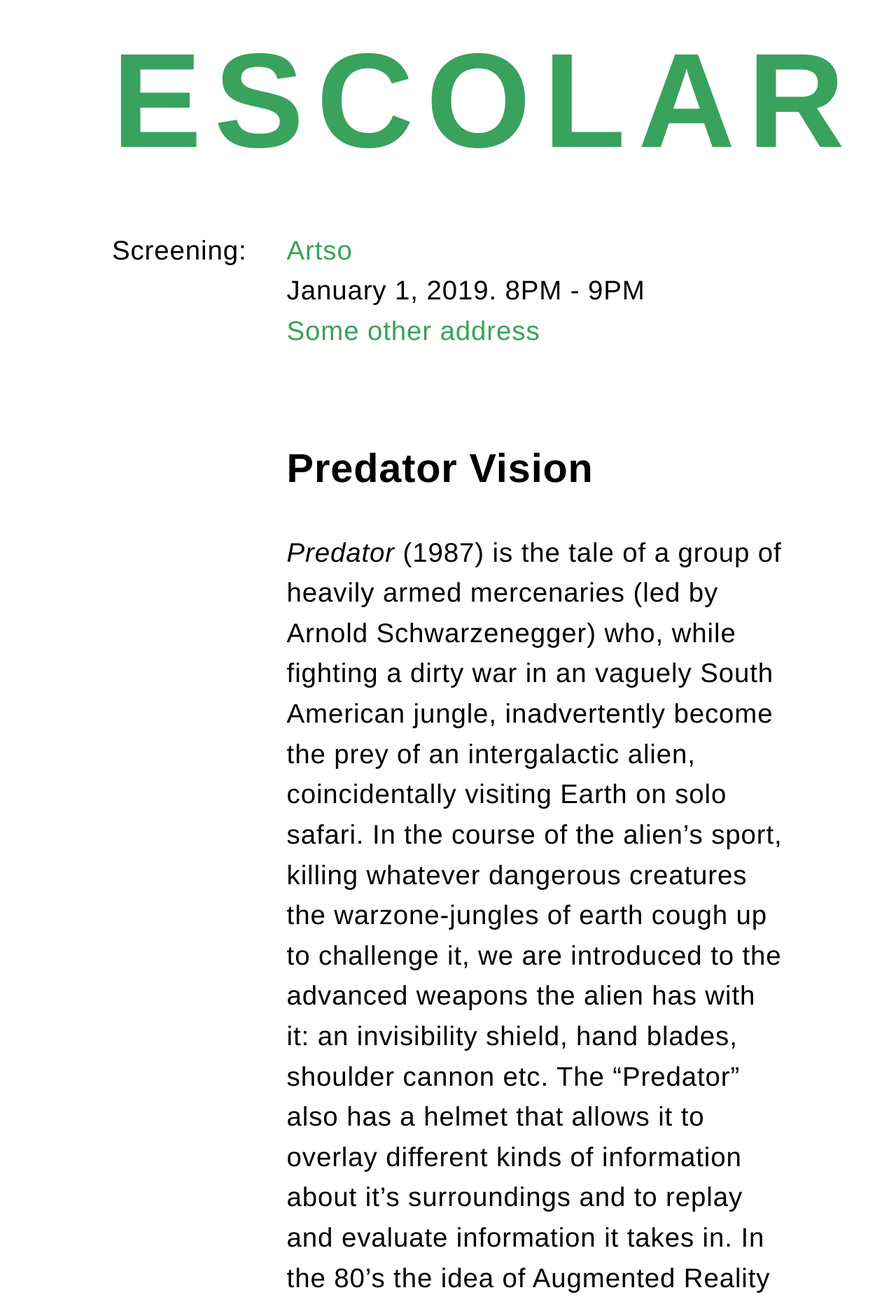
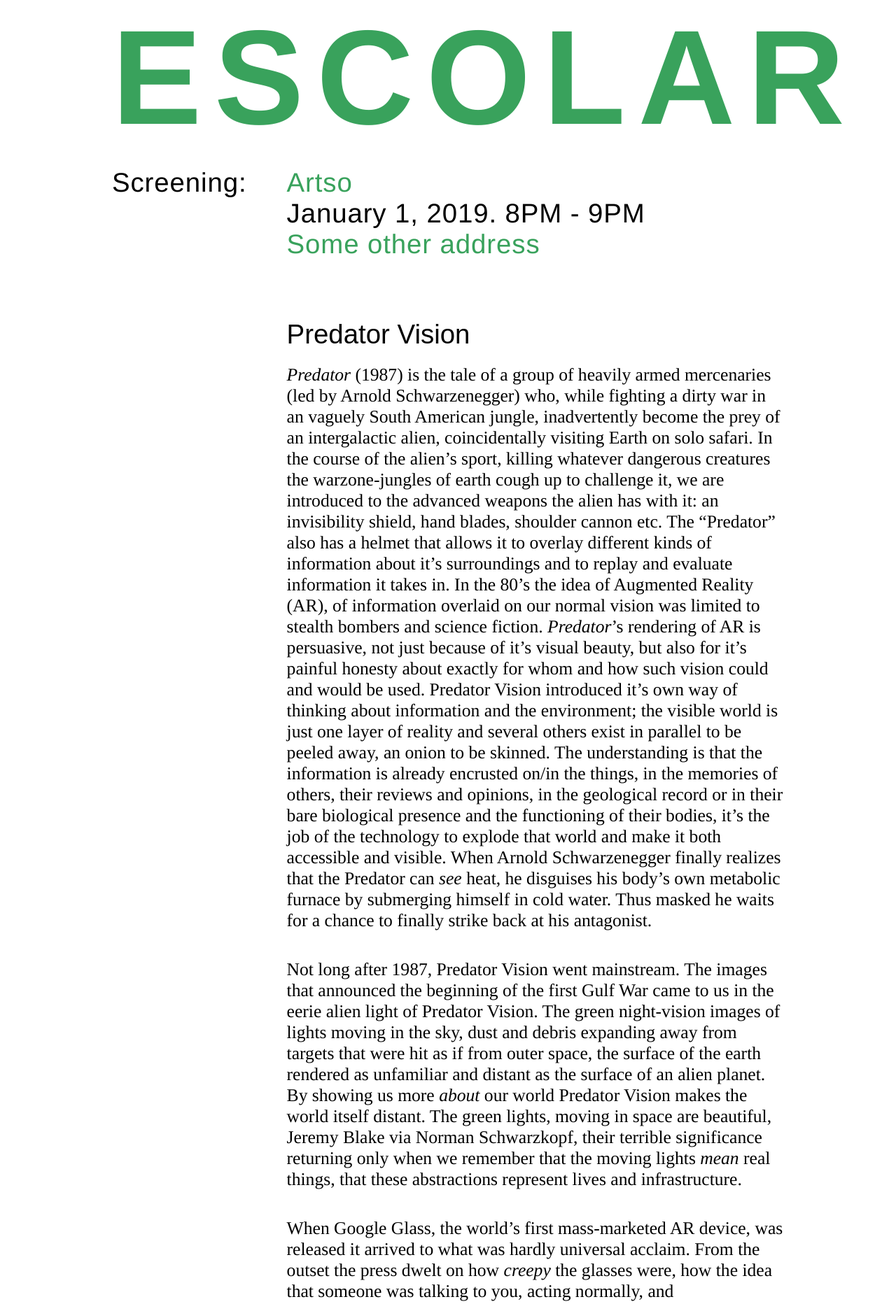
Before and after one commit to ssssssssk/ESCOLAR, a Jekyll site: the page built from _posts/2018-12-06-Fake.md, in a window 1280 px wide. Shown: the top 1864 px of the page at 70% size. Built offline with Jekyll 4.4.1, drawn with Linux system fonts in a browser that asks for light colours.

Commit message:
Added many things

```diff
--- a/_includes/header.html
+++ b/_includes/header.html
@@ -24,7 +24,7 @@
     <div class="row">
       <div class="twelve columns">
 
-        <div class=jumbo>ESCOLAR</div>
+        <div class=jumbo><a href="/">ESCOLAR</a></div>
 
       </div>
     </div>
--- a/_layouts/default.html
+++ b/_layouts/default.html
@@ -33,6 +33,19 @@
       </a>
       <br>
       {{ page.hours }}<br>
+    </div>
+    <br>
+    <div class="scrolling-wrapper">
+      {% for file in site.static_files %}
+      {% if file.extname == ".jpg" %}
+      <div class="card">
+	<img src="{{ site.baseurl }}{{ file.path }}">
+      </div> &nbsp;
+      {% endif %}
+      {% endfor %}
+    </div>
+
+    <div class="content">
       {{ content }}
     </div>
   </div>
--- a/_layouts/home.html
+++ b/_layouts/home.html
@@ -1,6 +1,6 @@
 {% include header.html %}
 
-{% for post in site.posts reversed %}
+{% for post in site.posts %}
 <div class="row">
 
   <div class="three columns">
--- a/assets/css/escolar.css
+++ b/assets/css/escolar.css
@@ -28,6 +28,34 @@
     -moz-osx-font-smoothing: grayscale; /* Fixes font bold issue in Firefox version 25+ on Mac */
     /*color: darkgray;*/
 }
+
+.content p {
+    font-family: 'Times';
+    font-size: 2vmax;
+  }
+
+.content h2 {
+    font-size: 3vmax;
+    font-weight: 500;
+    display: inline;
+    line-height: 1vmin;
+    margin-bottom: 0px;
+}
+img {
+    height: 400px;
+}
+
+.scrolling-wrapper {
+    display: flex;
+    flex-wrap: nowrap;
+    overflow-x: auto;
+
+    .card {
+	flex: 0 0 auto;
+    }
+}
+}
+
 html
 {
     font-family: 'Helvetica', sans-serif;
```
